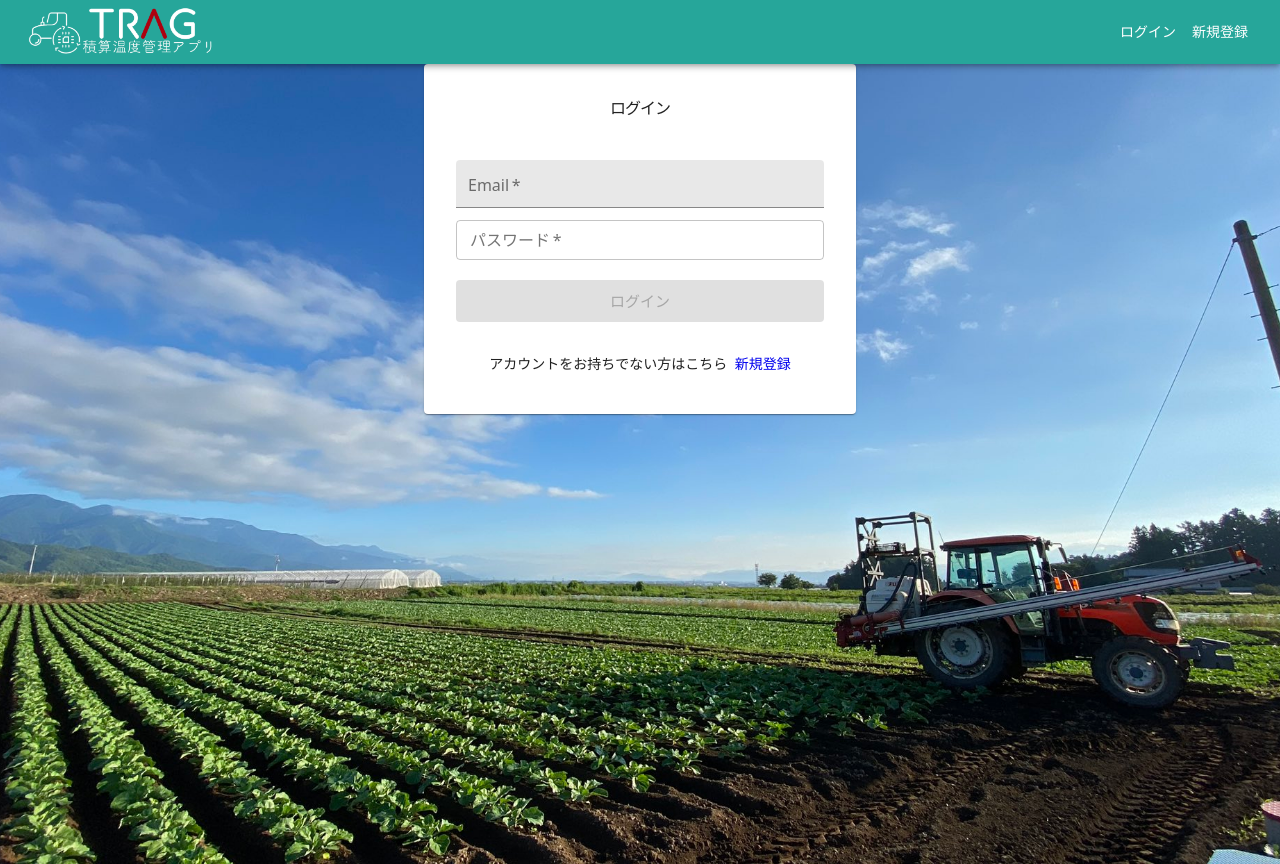
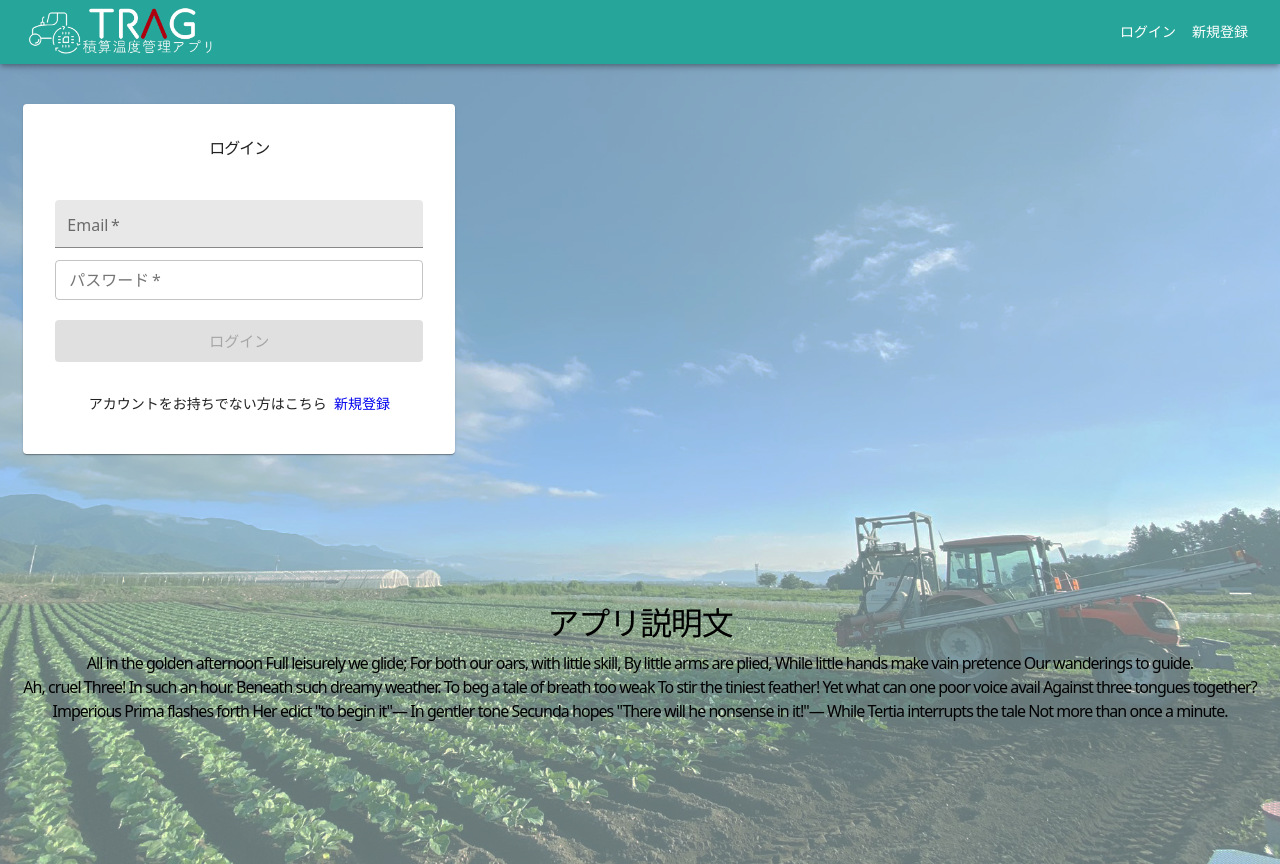
Before and after one commit to zuuumiii/spa-app, a React (Create React App) app in the folder frontend/: page /signin in a window 1280 px wide. Built offline with nearby package versions, Linux system fonts and the light colour scheme; what axios-case-converter would draw is missing.

Commit message:
背景設置

```diff
--- a/frontend/src/components/pages/SignIn.tsx
+++ b/frontend/src/components/pages/SignIn.tsx
@@ -10,7 +10,7 @@ import CardContent from "@material-ui/core/CardContent";
 import CardHeader from "@material-ui/core/CardHeader";
 import Button from "@material-ui/core/Button";
 import Box from "@material-ui/core/Box";
-import BackgroundImage from "images/background.jpeg";
+import BackgroundImage from "images/background.jpg";
 
 import { AuthContext } from "App";
 import AlertMessage from "components/utils/AlertMessage";
@@ -30,6 +30,7 @@ const useStyles = makeStyles((theme: Theme) => ({
     textAlign: "center",
   },
   card: {
+    marginTop: theme.spacing(5),
     padding: theme.spacing(2),
     maxWidth: 400,
   },
@@ -49,6 +50,12 @@ const useStyles = makeStyles((theme: Theme) => ({
     backgroundRepeat: "no-repeat",
     display: "grid",
     justifyContent: "center",
+    flexDirection: "column",
+    backgroundColor: "rgba(173, 200, 200, 0.6)",
+    backgroundBlendMode: "lighten",
+  },
+  desc: {
+    textAlign: "center",
   },
 }));
 
@@ -145,6 +152,24 @@ const SignIn: React.FC = () => {
           </CardContent>
         </Card>
       </form>
+      <div className={classes.desc}>
+        <Typography variant="h1">アプリ説明文</Typography>
+        <Typography variant="h5">
+          All in the golden afternoon Full leisurely we glide; For both our
+          oars, with little skill, By little arms are plied, While little hands
+          make vain pretence Our wanderings to guide.
+        </Typography>
+        <Typography variant="h5">
+          Ah, cruel Three! In such an hour. Beneath such dreamy weather. To beg
+          a tale of breath too weak To stir the tiniest feather! Yet what can
+          one poor voice avail Against three tongues together?
+        </Typography>
+        <Typography variant="h5">
+          Imperious Prima flashes forth Her edict "to begin it"— In gentler tone
+          Secunda hopes "There will he nonsense in it!"— While Tertia interrupts
+          the tale Not more than once a minute.
+        </Typography>
+      </div>
       <AlertMessage // エラーが発生した場合はアラートを表示
         open={alertMessageOpen}
         setOpen={setAlertMessageOpen}
--- a/frontend/src/components/pages/SignUp.tsx
+++ b/frontend/src/components/pages/SignUp.tsx
@@ -29,6 +29,7 @@ const useStyles = makeStyles((theme: Theme) => ({
     textAlign: "center",
   },
   card: {
+    marginTop: theme.spacing(5),
     padding: theme.spacing(2),
     maxWidth: 400,
   },
```
Also changed, not shown: frontend/src/images/background.jpeg (deleted), frontend/src/images/background.jpg (added).
